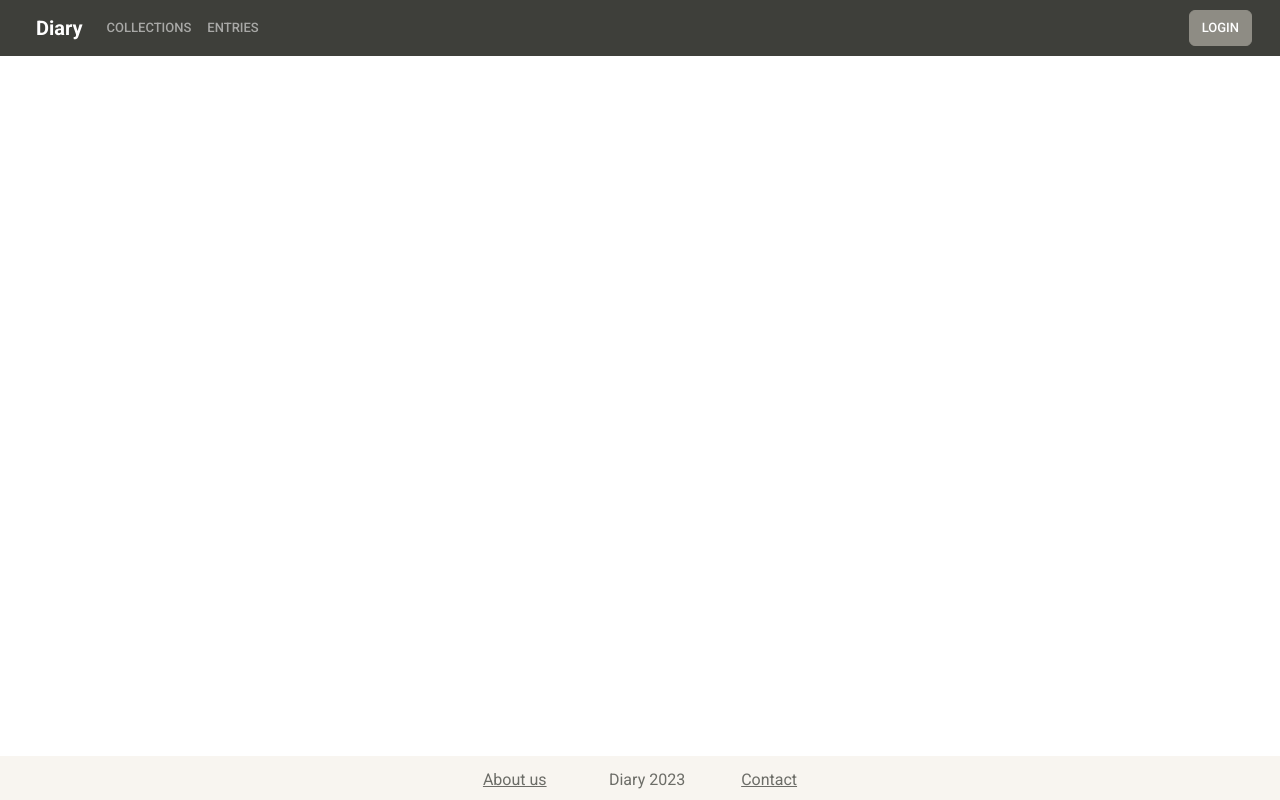
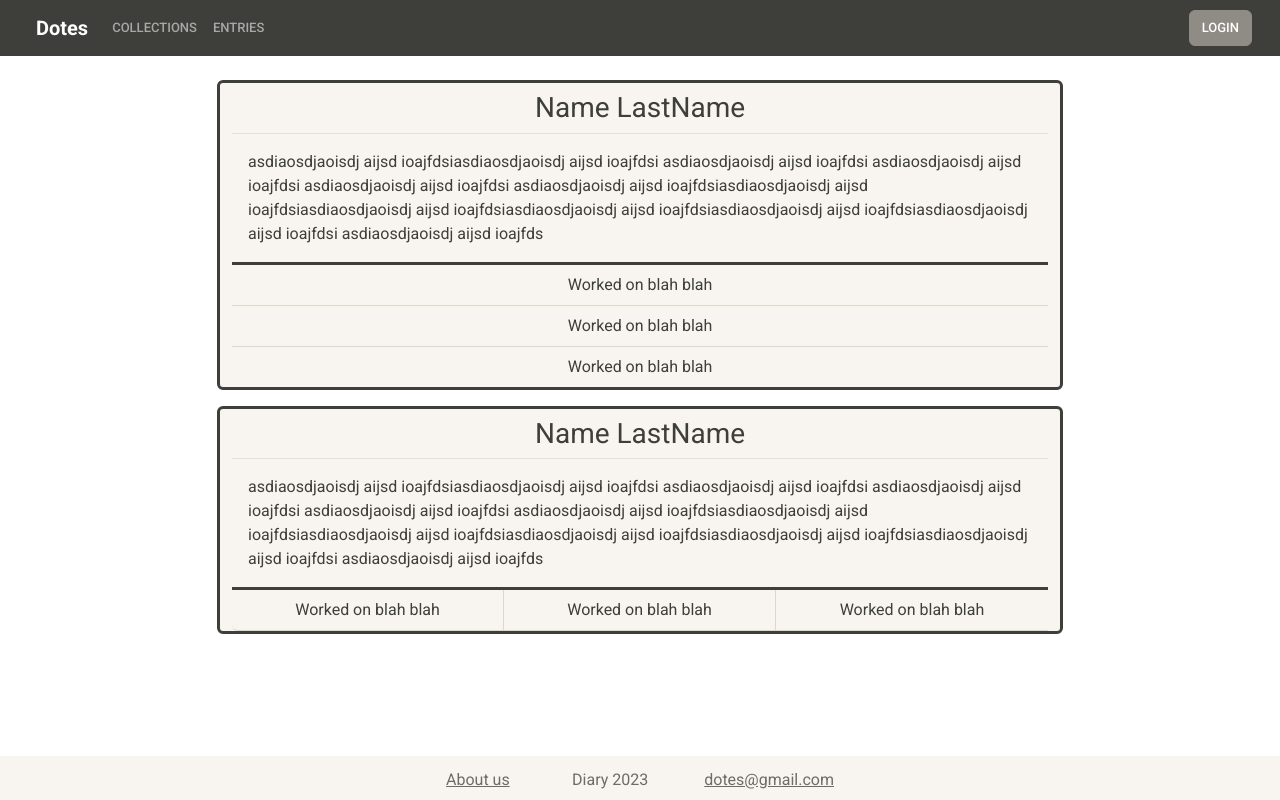
Before and after one commit to RonaldKirk443/diary-frontend, an Angular app: page /about in a window 1280 px wide. Before the commit this address led to /. Built offline with nearby package versions, Linux system fonts and the light colour scheme.

Commit message:
Foundation of aboutus + footer links completed

```diff
--- a/src/app/app-routing.module.ts
+++ b/src/app/app-routing.module.ts
@@ -10,6 +10,7 @@ import {authGuard} from "./auth/guards/auth.guard";
 import {userGuard} from "./auth/guards/user.guard";
 import {SettingsComponent} from "./pages/settings/settings.component";
 import {EntriesComponent} from "./pages/entries/entries.component";
+import {AboutComponent} from "./pages/about/about.component";
 
 const routes: Routes = [
   {
@@ -46,8 +47,11 @@ const routes: Routes = [
     path: 'entries',
     component: EntriesComponent,
     canActivate: [userGuard]
+  },
+  {
+    path: 'about',
+    component: AboutComponent
   }
-
 ];
 
 @NgModule({
--- /dev/null
+++ b/src/app/pages/about/about.component.html
@@ -0,0 +1,36 @@
+<div class="idBody w-100 m-0 mt-4 mb-1 h-100 container-fluid row">
+  <div class="card bg-light w-75 mx-auto mb-3 border-3 border-dark">
+    <h3 class="card-header text-center">Name LastName</h3>
+    <div class="card-body">
+      <p class="card-text">asdiaosdjaoisdj aijsd ioajfdsiasdiaosdjaoisdj aijsd ioajfdsi asdiaosdjaoisdj aijsd ioajfdsi asdiaosdjaoisdj aijsd ioajfdsi asdiaosdjaoisdj aijsd ioajfdsi
+        asdiaosdjaoisdj aijsd ioajfdsiasdiaosdjaoisdj aijsd ioajfdsiasdiaosdjaoisdj aijsd ioajfdsiasdiaosdjaoisdj aijsd ioajfdsiasdiaosdjaoisdj aijsd ioajfdsiasdiaosdjaoisdj aijsd ioajfdsi
+        asdiaosdjaoisdj aijsd ioajfds
+      </p>
+    </div>
+
+    <ul class="list-group list-group-flush bg-light text-center">
+      <li class="list-group-item bg-light">Worked on blah blah</li>
+      <li class="list-group-item bg-light">Worked on blah blah</li>
+      <li class="list-group-item bg-light">Worked on blah blah</li>
+    </ul>
+
+  </div>
+
+  <div class="card bg-light w-75 mx-auto border-3 border-dark">
+    <h3 class="card-header text-center">Name LastName</h3>
+    <div class="card-body">
+      <p class="card-text">asdiaosdjaoisdj aijsd ioajfdsiasdiaosdjaoisdj aijsd ioajfdsi asdiaosdjaoisdj aijsd ioajfdsi asdiaosdjaoisdj aijsd ioajfdsi asdiaosdjaoisdj aijsd ioajfdsi
+        asdiaosdjaoisdj aijsd ioajfdsiasdiaosdjaoisdj aijsd ioajfdsiasdiaosdjaoisdj aijsd ioajfdsiasdiaosdjaoisdj aijsd ioajfdsiasdiaosdjaoisdj aijsd ioajfdsiasdiaosdjaoisdj aijsd ioajfdsi
+        asdiaosdjaoisdj aijsd ioajfds
+      </p>
+    </div>
+
+    <ul class="list-group list-group-horizontal bg-light text-center rounded-0">
+      <li class="list-group-item bg-light col-4 border-top-0 border-start-0">Worked on blah blah</li>
+      <li class="list-group-item bg-light col-4 border-top-0">Worked on blah blah</li>
+      <li class="list-group-item bg-light col-4 border-top-0 border-end-0">Worked on blah blah</li>
+    </ul>
+
+  </div>
+
+</div>
--- a/src/app/pages/pages.module.ts
+++ b/src/app/pages/pages.module.ts
@@ -10,6 +10,7 @@ import {FormsModule} from "@angular/forms";
 import { SettingsComponent } from './settings/settings.component';
 import { EntriesComponent } from './entries/entries.component';
 import { EntryComponent } from './entries/entry/entry.component';
+import { AboutComponent } from './about/about.component';
 
 
 
@@ -22,7 +23,8 @@ import { EntryComponent } from './entries/entry/entry.component';
     RegisterComponent,
     SettingsComponent,
     EntriesComponent,
-    EntryComponent
+    EntryComponent,
+    AboutComponent
   ],
     imports: [
         CommonModule,
--- a/src/app/ui/footer/footer.component.html
+++ b/src/app/ui/footer/footer.component.html
@@ -1,14 +1,14 @@
 <!--<p>footer works!</p>-->
-<footer class="bg-light w-100 position-absolute bottom-0">
+<footer class="bg-light w-100 position-absolute bottom-0 z-2">
   <ul class="nav justify-content-center">
     <li class="nav-item pt-1">
-      <a class="nav-link px-2 pe-5 text-muted yes-link" routerLink="asdfsa">About us</a>
+      <a class="nav-link px-2 pe-5 text-muted yes-link" routerLink="/about">About us</a>
     </li>
     <li class="nav-item pt-1">
       <a class="nav-link text-center pe-5 text-muted no-link">Diary 2023</a>
     </li>
     <li class="nav-item pt-1">
-      <a class="nav-link px-2 text-muted yes-link" routerLink="asdfsa">Contact</a>
+      <a class="nav-link px-2 text-muted yes-link" href="mailto:seyed8erfan8@gmail.com">dotes@gmail.com</a>
     </li>
   </ul>
 </footer>
--- a/src/app/ui/header/header.component.html
+++ b/src/app/ui/header/header.component.html
@@ -1,6 +1,6 @@
 <nav class="navbar navbar-expand-lg bg-dark navbar-expand" data-bs-theme="dark">
   <div class="container-fluid logo-loc">
-    <a class="navbar-brand ps-4" routerLink="/"><strong>Diary</strong></a>
+    <a class="navbar-brand ps-4" routerLink="/"><strong>Dotes</strong></a>
     <button class="navbar-toggler" type="button" data-bs-toggle="collapse" data-bs-target="#navbarColor02" aria-controls="navbarColor02" aria-expanded="false" aria-label="Toggle navigation">
       <span class="navbar-toggler-icon"></span>
     </button>
```
Also changed, not shown: src/app/pages/about/about.component.ts (added, +10 -0 lines), src/app/pages/about/about.component.css (added), 1 other file (tests, documents, lock files or other folders).
